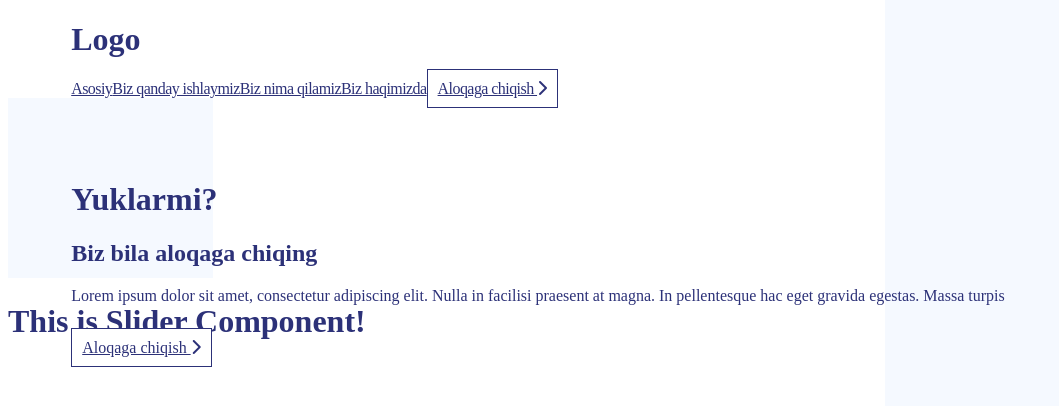
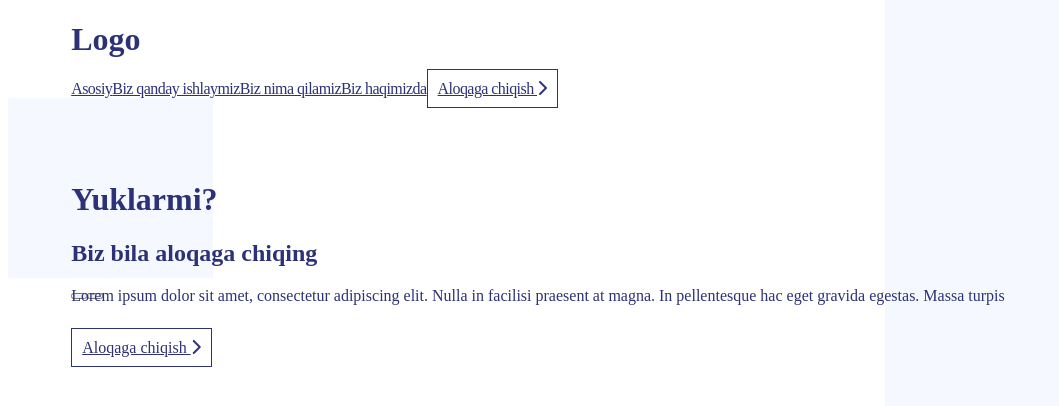
Before and after one commit to hakimov-dev/truck-service-landing, a Vue app: page / in a window 1280 px wide. Shown: the top 406 px of the page, without its empty margins (0-1059 px from the left). Built offline with nearby package versions, Linux system fonts and the light colour scheme; the HTML template or start-up script is replaced by a standard one.

Commit message:
Create slider main content.

```diff
--- a/src/components/Header/components/Slider.vue
+++ b/src/components/Header/components/Slider.vue
@@ -1,6 +1,23 @@
 <template>
-    <div>
-      <h1>This is Slider Component!</h1>
+    <div class="container">
+        <div class="slider">
+            <div class="slider-content">
+               <div class="slider-btns">
+                <button></button>
+                <button></button>
+              </div>
+            <h1>
+               {{counter}}
+            </h1>
+            </div>
+            <div class="slider-images">
+                <img src="" alt="">
+                <img src="" alt="">
+                <img src="" alt="">
+                <img src="" alt="">
+                <img src="" alt="">
+            </div>
+        </div>
     </div>
 </template>
 
```
